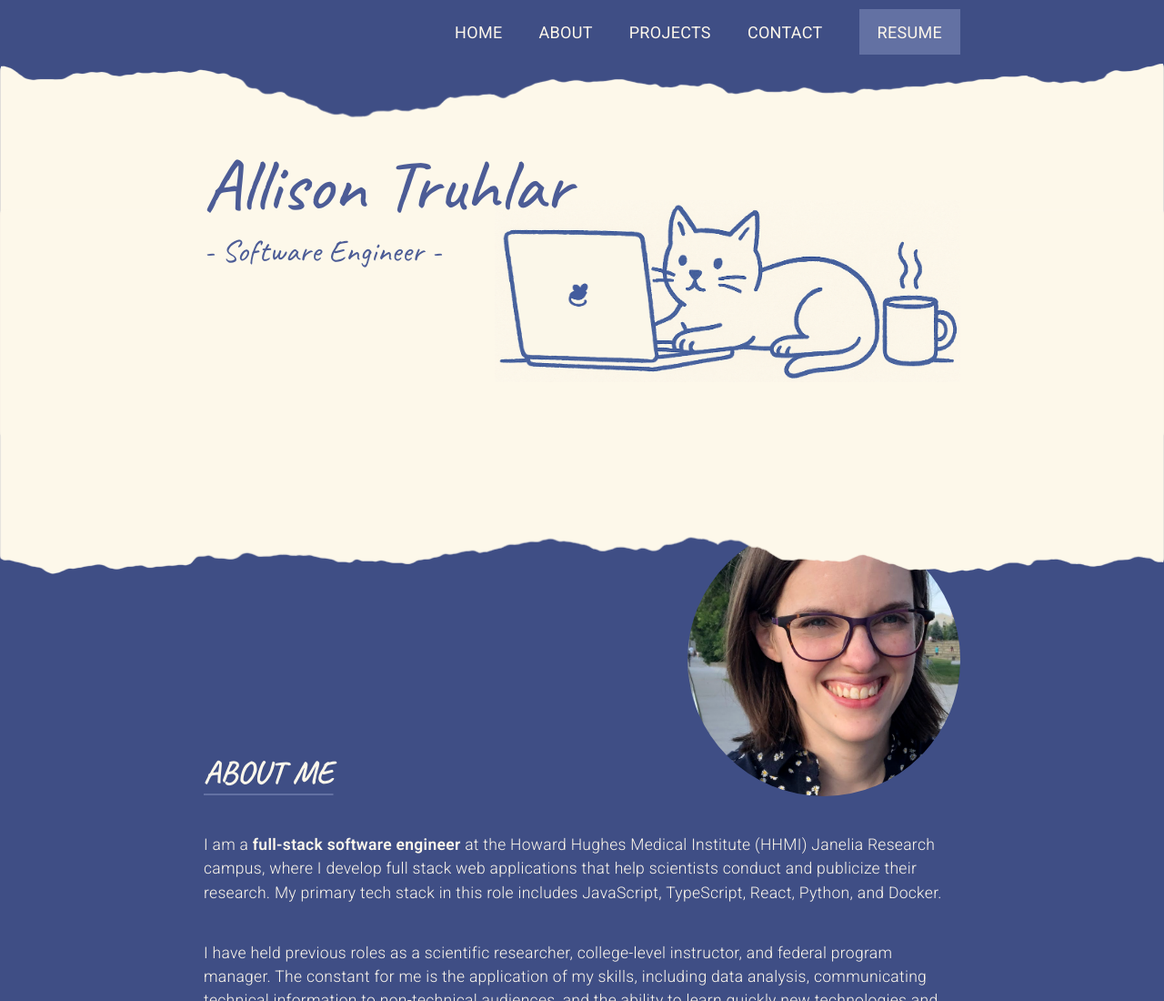
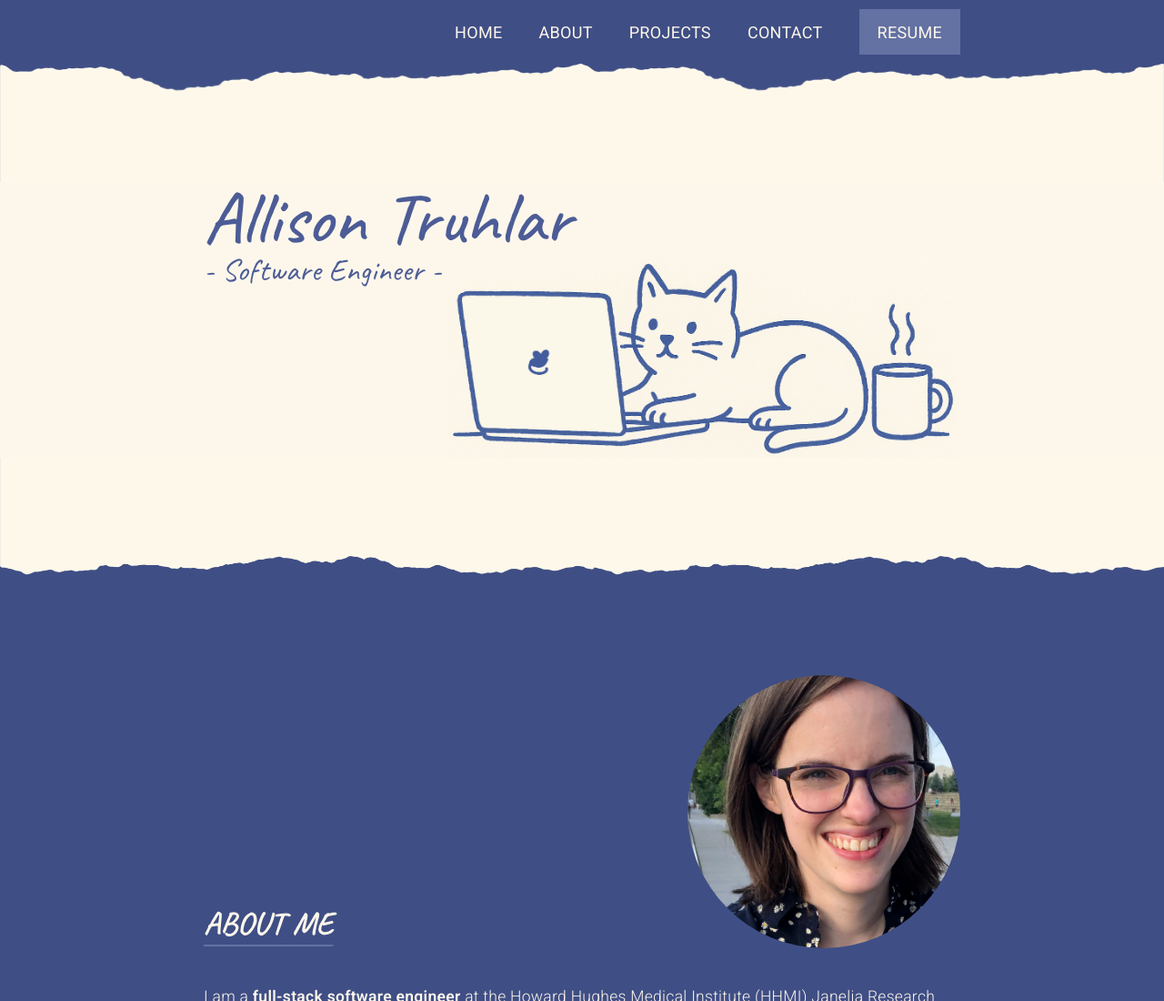
Before and after one commit to allison-truhlar/new-portfolio, a plain HTML site: page index.html in a window 1280 px wide. Shown: the top 1100 px of the page at 91% size. Drawn offline with Linux system fonts and the light colour scheme.

Commit message:
fix: home page header styles

```diff
--- a/css/main.css
+++ b/css/main.css
@@ -114,7 +114,8 @@ img {
   display: flex;
   flex-direction: column;
   align-items: center;
-  max-width: 85%;
+  width: 85%;
+  max-width: 900px;
   margin-block: auto;
 }
 
@@ -257,31 +258,43 @@ header {
 
 .home-hero {
   display: flex;
+  flex-direction: column;
 }
 
 .hero.home-hero {
-  height: 315px;
+  height: fit-content;
+  max-height: 1400px;
+}
+
+.hero-background {
+  width: 100%;
+  background-color: #fdf7eb;
 }
 
 .hero-img-container {
+  width: 85%;
+  max-width: 900px;
   display: flex;
   flex-direction: column;
-  width: 100%;
+  margin: auto;
+  background-color: #fdf7eb;
+}
+.hero-logo {
+  z-index: 2;
+  height: auto;
+  background-color: #fdf7eb;
+  width: 80%;
+  max-width: 560px;
+  align-self: end;
+  margin: 0;
 }
 
-.hero-img-container > :nth-child(2) {
-  z-index: 2;
-  height: auto;
-  padding: 0 1rem;
-  background-color: #fdf7eb;
+.home-hero > .hero-top {
+  margin-bottom: -65px;
 }
 
-.home-hero.hero-img-container > :first-child {
-  margin-bottom: -5px;
-}
-
-.home-hero.hero-img-container > :last-child {
-  margin-top: -70px;
+.home-hero > .hero-bottom {
+  margin-top: -65px;
 }
 
 .hero-img {
@@ -296,16 +309,6 @@ header {
 
 .background-fade-container {
   width: 100%;
-}
-
-.home-hero-text-container {
-  position: absolute;
-  top: 13%;
-  left: 7.5%;
-  display: flex;
-  flex-direction: column;
-  z-index: 3;
-  width: 85%;
 }
 
 .home-hero-text-container > :first-child {
@@ -751,20 +754,17 @@ code {
 /* Intermediate media queries */
 @media (min-width: 600px) {
   .display-container,
-  .header-footer-inner-container {
+  .header-footer-inner-container,
+  .hero-img-container {
     width: 75%;
   }
 
-  .hero.home-hero {
-    height: 375px;
+  .home-hero > .hero-top {
+      margin-bottom: -100px;
   }
 
-  .home-hero-text-container {
-    justify-items: center;
-    gap: 0.75rem;
-    width: auto;
-    top: 24%;
-    left: 12.5%;
+  .home-hero > .hero-bottom {
+      margin-top: -100px;
   }
 
   .home-hero-text-container > :first-child {
@@ -776,22 +776,6 @@ code {
   .home-hero-text-container > :last-child {
     align-self: flex-start;
     font-size: 1.4rem;
-  }
-
-  .home-hero.hero-img-container > :first-child {
-    margin-bottom: -50px;
-  }
-
-  .home-hero.hero-img-container > :nth-child(2) {
-    position: absolute;
-    padding: 0;
-    width: 45%;
-    right: 12.5%;
-    top: 42%;
-  }
-
-  .home-hero.hero-img-container > :last-child {
-    margin-top: -50px;
   }
 
   .hero.project-hero {
@@ -807,7 +791,7 @@ code {
   }
 
   main {
-    margin-top: 3.5rem;
+    margin-top: 2.5rem;
   }
 
   .project-card {
@@ -849,7 +833,36 @@ code {
     padding-block: 0.5rem;
   }
 
-  .home-hero.hero-img-container > :first-child {
+    .home-hero > .hero-top {
+      margin-bottom: -125px;
+  }
+
+  .home-hero > .hero-bottom {
+      margin-top: -125px;
+  }
+
+  .hero-logo {
+    width: 100%;
+  }
+
+.hero-img-container {
+  margin: auto;
+  display: grid;
+  grid-template-columns: auto auto;
+  grid-template-rows: auto auto;
+  background-color: #fdf7eb;
+}
+.home-hero-text-container {
+  margin: 0 -120px -20px 0;
+  grid-column-start: 1;
+  grid-column-end: 2;
+}
+.hero-logo {
+  grid-row-start: 2;
+  grid-column-start: 2;
+  grid-column-end: 2;
+}
+  .home-hero.hero-img-container > .hero-top {
     margin-bottom: -50px;
   }
 
@@ -887,6 +900,18 @@ code {
 
 /* Intermediate media queries */
 @media (min-width: 850px) {
+      .home-hero > .hero-top {
+      margin-bottom: -175px;
+  }
+
+  .home-hero > .hero-bottom {
+      margin-top: -175px;
+  }
+  .home-hero-text-container {
+  margin: 0 -140px -30px 0;
+  grid-column-start: 1;
+  grid-column-end: 2;
+}
   /* project cards */
   .project-cards-wrapper {
     display: grid;
@@ -914,31 +939,21 @@ code {
 /* Laptops, 1024px and larger */
 @media (min-width: 1024px) {
   .display-container,
-  .header-footer-inner-container {
+  .header-footer-inner-container,
+  .hero-img-container {
     width: 65%;
+  }
+
+        .home-hero > .hero-top {
+      margin-bottom: -75px;
+  }
+
+  .home-hero > .hero-bottom {
+      margin-top: -75px;
   }
 
   .hero.project-hero {
     height: 400px;
-  }
-
-  .home-hero.hero-img-container > :last-child {
-    margin-top: -200px;
-  }
-
-  .home-hero.hero-img-container > :nth-child(2) {
-    width: 40%;
-    right: 17.5%;
-    top: 40%;
-  }
-
-  .home-hero-text-container {
-    top: 18%;
-    left: 17.5%;
-  }
-
-  .home-hero-text-container {
-    top: 25%;
   }
 
   .home-hero-text-container > :last-child {
@@ -965,21 +980,17 @@ code {
 /* Desktops, 1290px and larger */
 @media (min-width: 1290px) {
   .display-container,
-  .header-footer-inner-container {
+  .header-footer-inner-container,
+  .hero-img-container {
     width: 60%;
   }
 
-  .hero.home-hero {
-    height: 550px;
+  .home-hero > .hero-top {
+      margin-bottom: -125px;
   }
 
-  .home-hero.hero-img-container > :nth-child(2) {
-    right: 20%;
-    top: 45%;
-  }
-
-  .home-hero-text-container {
-    left: 20%;
+  .home-hero > .hero-bottom {
+      margin-top: -125px;
   }
 
   .home-hero-text-container > :first-child {
--- a/index.html
+++ b/index.html
@@ -93,18 +93,35 @@
       </header>
 
       <section class="hero home-hero">
-        <div class="home-hero hero-img-container">
-          <img class="hero-img" src="/assets/img/top_ripped_paper_beige.png" />
-          <img class="hero-img" src="/assets/img/computer_cat.png" />
-          <img
-            class="hero-img"
-            src="/assets/img/bottom_ripped_paper_beige.png"
-          />
-        </div>
-        <div class="home-hero-text-container">
-          <h1 class="hero-text fade-in">Allison Truhlar</h1>
-          <p class="hero-text fade-in">- Software Engineer -</p>
-        </div>
+        <picture class="hero-img hero-top">
+            <source
+              srcset="/assets/img/top_ripped_paper_beige_large.png"
+              media="(min-width: 1024px)"
+            />
+            <img
+              class="hero-img"
+              src="/assets/img/top_ripped_paper_beige.png"
+            />
+          </picture>
+          <div class="hero-background">
+            <div class="hero-img-container">
+              <div class="home-hero-text-container">
+                <h1 class="hero-text fade-in">Allison Truhlar</h1>
+                <p class="hero-text fade-in">- Software Engineer -</p>
+              </div>
+              <img class="hero-logo" src="/assets/img/computer_cat.png" />
+            </div>
+          </div>
+          <picture class="hero-img hero-bottom">
+            <source
+              srcset="/assets/img/bottom_ripped_paper_beige_large.png"
+              media="(min-width: 1024px)"
+            />
+            <img
+              class="hero-img"
+              src="/assets/img/bottom_ripped_paper_beige.png"
+            />
+          </picture>
       </section>
 
       <main id="main-content">
```
